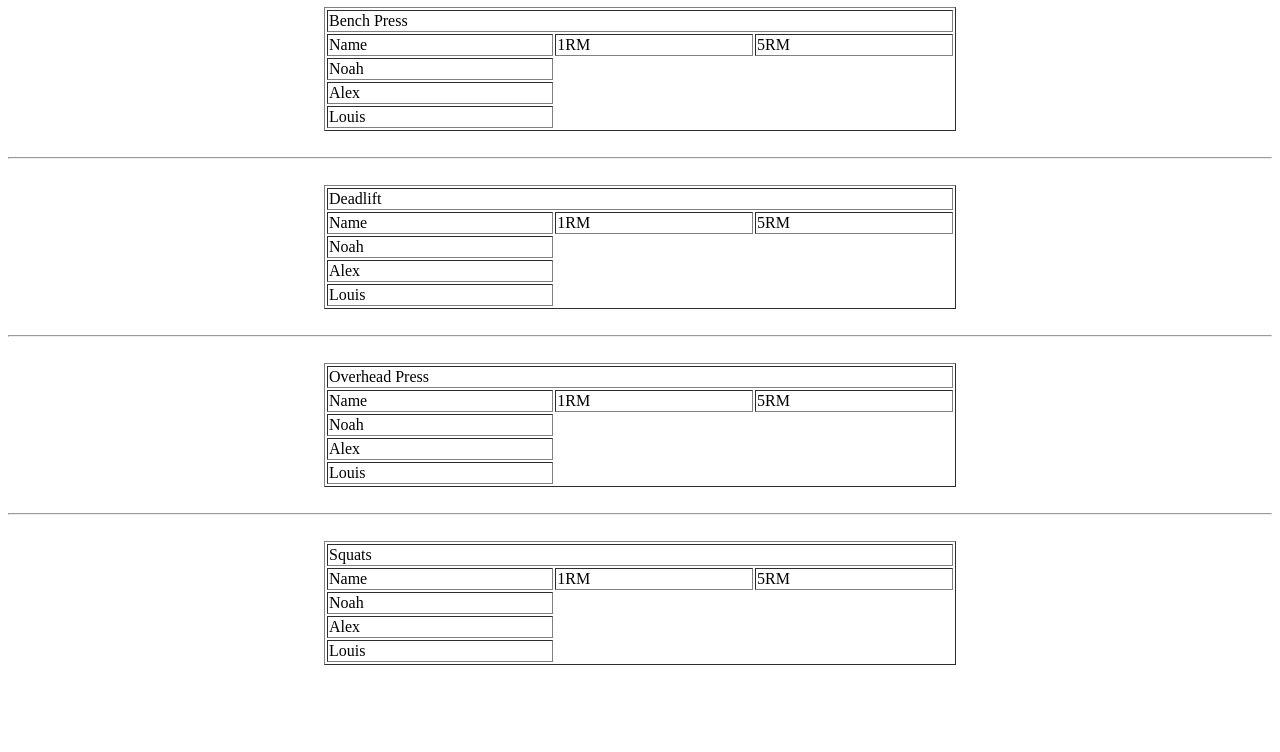
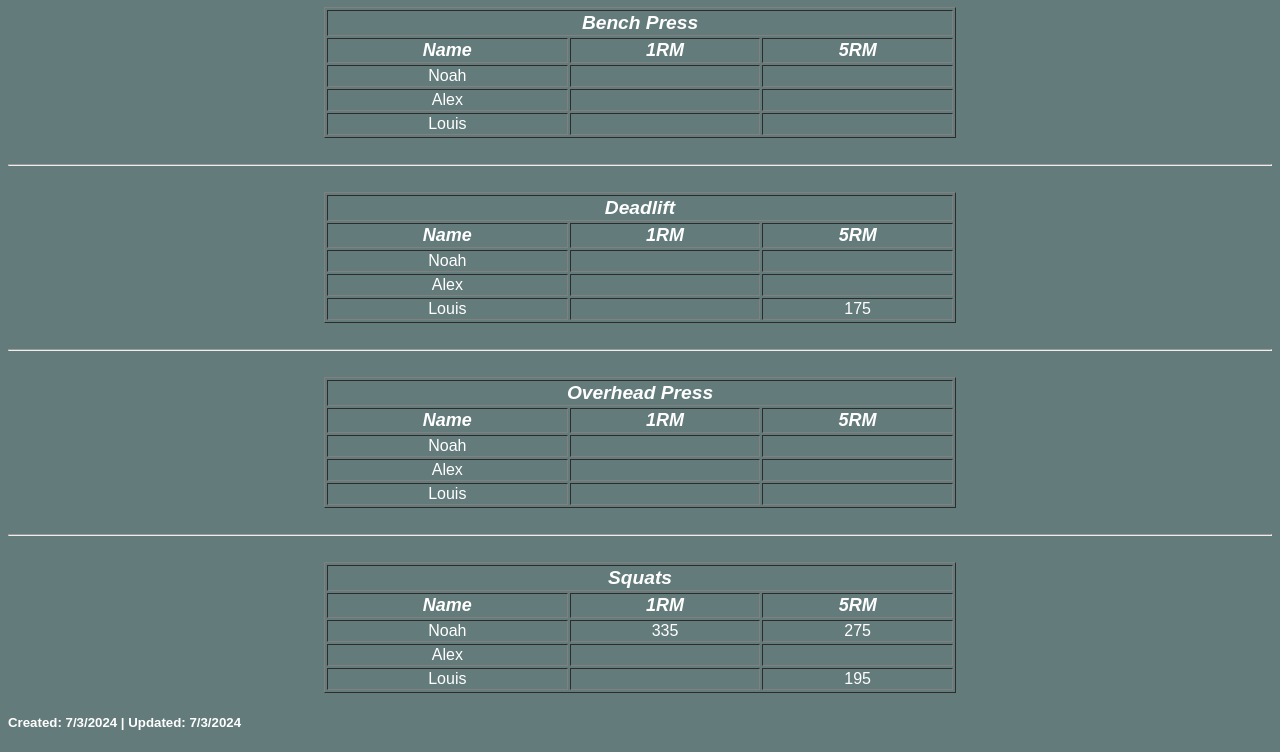
Before and after one commit to lkovach/ims_spartans, a plain HTML site: page index.html in a window 1280 px wide. Shown: the part 73-825 px from the top of the page. Before the commit the page ends 800 px from the top, so only its background shows below. Drawn offline with Linux system fonts and the light colour scheme.

Commit message:
Added styling and data

```diff
--- a/index.html
+++ b/index.html
@@ -3,6 +3,7 @@
     <head>
         <meta charset="UTF-8">
         <meta name="viewport" content="width-device-width, initial-scale=1.0">
+        <link href="./style.css" type="text/css" rel="stylesheet">
         <title>Team Razzle Dazzle Weight Lifting Stats</title>
     </head>
     <body>
@@ -10,21 +11,27 @@
         <table border="1" width="50%" align="center">
             <tbody>
                 <tr>
-                    <td colspan="3">Bench Press</td>
+                    <td id="table_name" colspan="3">Bench Press</td>
                 </tr>
                 <tr>
-                    <td>Name</td>
-                    <td>1RM</td>
-                    <td>5RM</td>
+                    <td id="column_name">Name</td>
+                    <td id="column_name">1RM</td>
+                    <td id="column_name">5RM</td>
                 </tr>
                 <tr>
                     <td>Noah</td>
+                    <td></td>
+                    <td></td>
                 </tr>
                 <tr>
                     <td>Alex</td>
+                    <td></td>
+                    <td></td>
                 </tr>
                 <tr>
                     <td>Louis</td>
+                    <td></td>
+                    <td></td>
                 </tr>
             </tbody>
         </table>
@@ -34,21 +41,27 @@
         <table border="1" width="50%" align="center">
             <tbody>
                 <tr>
-                    <td colspan="3">Deadlift</td>
+                    <td id="table_name" colspan="3">Deadlift</td>
                 </tr>
                 <tr>
-                    <td>Name</td>
-                    <td>1RM</td>
-                    <td>5RM</td>
+                    <td id="column_name">Name</td>
+                    <td id="column_name">1RM</td>
+                    <td id="column_name">5RM</td>
                 </tr>
                 <tr>
                     <td>Noah</td>
+                    <td></td>
+                    <td></td>
                 </tr>
                 <tr>
                     <td>Alex</td>
+                    <td></td>
+                    <td></td>
                 </tr>
                 <tr>
                     <td>Louis</td>
+                    <td></td>
+                    <td>175</td>
                 </tr>
             </tbody>
         </table>
@@ -58,21 +71,27 @@
         <table border="1" width="50%" align="center">
             <tbody>
                 <tr>
-                    <td colspan="3">Overhead Press</td>
+                    <td id="table_name" colspan="3">Overhead Press</td>
                 </tr>
                 <tr>
-                    <td>Name</td>
-                    <td>1RM</td>
-                    <td>5RM</td>
+                    <td id="column_name">Name</td>
+                    <td id="column_name">1RM</td>
+                    <td id="column_name">5RM</td>
                 </tr>
                 <tr>
                     <td>Noah</td>
+                    <td></td>
+                    <td></td>
                 </tr>
                 <tr>
                     <td>Alex</td>
+                    <td></td>
+                    <td></td>
                 </tr>
                 <tr>
                     <td>Louis</td>
+                    <td></td>
+                    <td></td>
                 </tr>
             </tbody>
         </table>
@@ -82,23 +101,32 @@
         <table border="1" width="50%" align="center">
             <tbody>
                 <tr>
-                    <td colspan="3">Squats</td>
+                    <td id="table_name" colspan="3">Squats</td>
                 </tr>
                 <tr>
-                    <td>Name</td>
-                    <td>1RM</td>
-                    <td>5RM</td>
+                    <td id="column_name">Name</td>
+                    <td id="column_name">1RM</td>
+                    <td id="column_name">5RM</td>
                 </tr>
                 <tr>
                     <td>Noah</td>
+                    <td>335</td>
+                    <td>275</td>
                 </tr>
                 <tr>
                     <td>Alex</td>
+                    <td></td>
+                    <td></td>
                 </tr>
                 <tr>
                     <td>Louis</td>
+                    <td></td>
+                    <td>195</td>
                 </tr>
             </tbody>
         </table>
     </body>
+    <footer id="foot">
+        <h5>Created: 7/3/2024 | Updated: 7/3/2024</h5>
+    </footer>
 </html>
--- /dev/null
+++ b/style.css
@@ -0,0 +1,28 @@
+* {
+    font-family: Arial, Helvetica, sans-serif;
+    color: white;
+}
+
+body {
+    background-color: rgba(47, 79, 79, 0.75);
+}
+
+h1 {
+    text-align: center;
+}
+
+table {
+    text-align: center;
+}
+
+#column_name {
+    font-weight: bold;
+    font-size: large;
+    font-style: italic;
+}
+
+#table_name {
+    font-size: larger;
+    font-weight: bold;
+    font-style: italic;
+}
```
